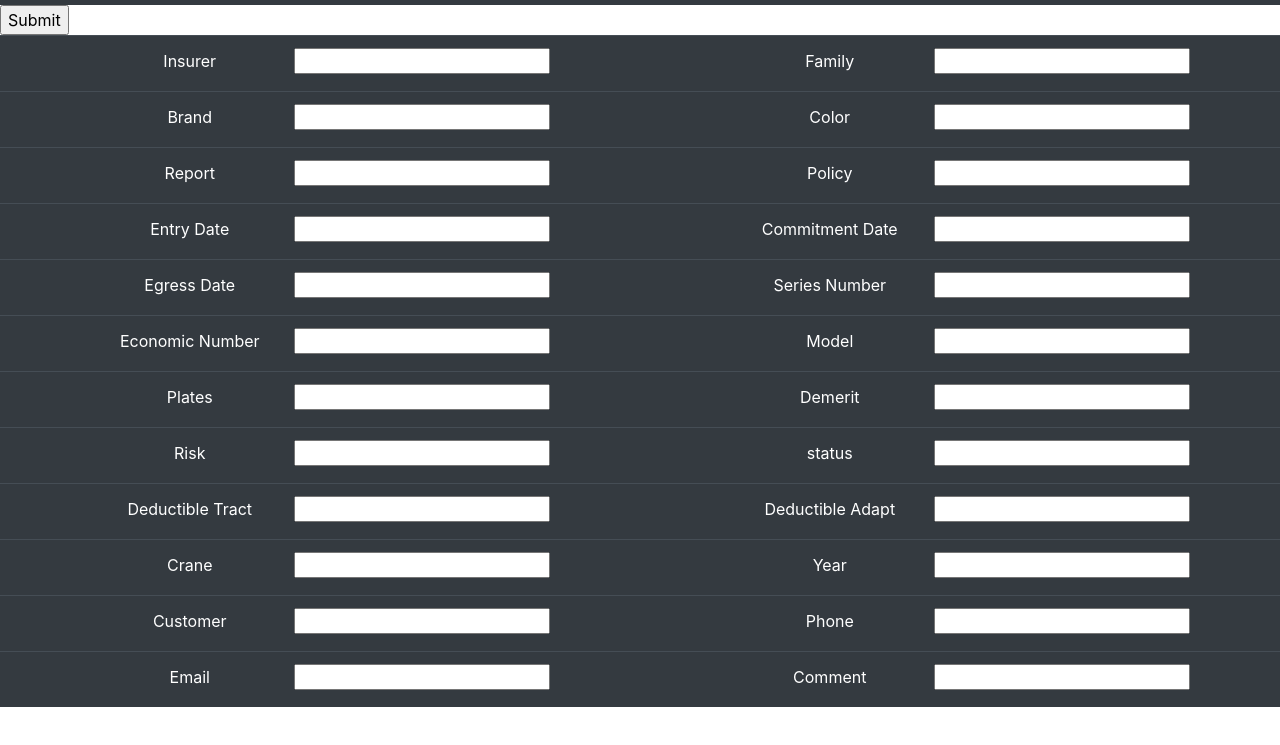
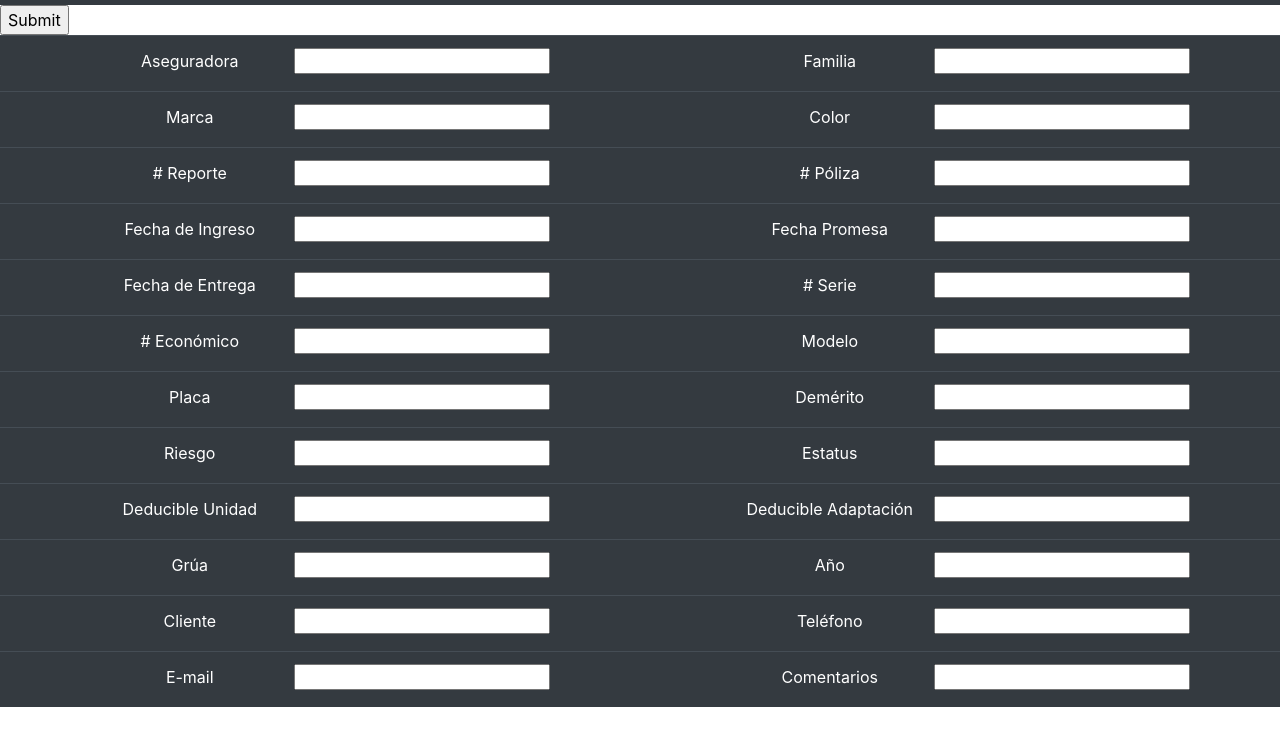
Before and after one commit to is688178/api-workshop-nodejs, a website: page create_cone.html in a window 1280 px wide. Shown: the part 51-796 px from the top of the page. Drawn offline with nearby package versions, Linux system fonts and the light colour scheme.

Commit message:
Create cone user-fields in spanish

```diff
--- a/create_cone.html
+++ b/create_cone.html
@@ -53,17 +53,17 @@ integrity="sha384-ggOyR0iXCbMQv3Xipma34MD+dH/1fQ784/j6cY/iJTQUOhcWr7x9JvoRxT2MZw
     </tbody>-->
     <tr>
         <td>
-            <label>Insurer</label>
+            <label>Aseguradora</label>
             <input type="text" name="insurer" id="insurer">
         </td>
         <td>
-            <label>Family</label>
+            <label>Familia</label>
             <input type="text" name="family" id="family">
         </td>
     </tr>
     <tr>
         <td>
-            <label>Brand</label>
+            <label>Marca</label>
             <input type="text" name="brand" id="brand">
         </td>
         <td>
@@ -73,101 +73,101 @@ integrity="sha384-ggOyR0iXCbMQv3Xipma34MD+dH/1fQ784/j6cY/iJTQUOhcWr7x9JvoRxT2MZw
     </tr>
     <tr>
         <td>
-            <label>Report</label>
+            <label># Reporte</label>
             <input type="text" name="report" id="report">
         </td>
         <td>
-            <label>Policy</label>
+            <label># Póliza</label>
             <input type="text" name="policy" id="policy">
         </td>
     </tr>
     <tr>
         <td>
-            <label>Entry Date</label>
+            <label>Fecha de Ingreso</label>
             <input type="text" name="entrydate" id="entrydate">
         </td>
         <td>
-            <label>Commitment Date</label>
+            <label>Fecha Promesa</label>
             <input type="text" name="commitmentdate" id="commitmentdate">
         </td>
     </tr>
     <tr>
         <td>
-            <label>Egress Date</label>
+            <label>Fecha de Entrega</label>
             <input type="text" name="egressdate" id="egressdate">
         </td>
         <td>
-            <label>Series Number</label>
+            <label># Serie</label>
             <input type="text" name="seriesnumber" id="seriesnumber">
         </td>
     </tr>
     <tr>
         <td>
-            <label>Economic Number</label>
+            <label># Económico</label>
             <input type="text" name="economicnumber" id="economicnumber">
         </td>
         <td>
-            <label>Model</label>
+            <label>Modelo</label>
             <input type="text" name="model" id="model">
         </td>
     </tr>
     <tr>
         <td>
-            <label>Plates</label>
+            <label>Placa</label>
             <input type="text" name="plates" id="plates">
         </td>
         <td>
-            <label>Demerit</label>
+            <label>Demérito</label>
             <input type="number" name="demerit" id="demerit">
         </td>
     </tr>
     <tr>
         <td>
-            <label>Risk</label>
+            <label>Riesgo</label>
             <input type="text" name="risk" id="risk">
         </td>
         <td>
-            <label>status</label>
+            <label>Estatus</label>
             <input type="text" name="status" id="status">
         </td>
     </tr>
     <tr>
         <td>
-            <label>Deductible Tract</label>
+            <label>Deducible Unidad</label>
             <input type="number" name="deductibletract" id="deductibletract">
         </td>
         <td>
-            <label>Deductible Adapt</label>
+            <label>Deducible Adaptación</label>
             <input type="number" name="deductibleadapt" id="deductibleadapt">
         </td>
     </tr>
     <tr>
         <td>
-            <label>Crane</label>
+            <label>Grúa</label>
             <input type="text" name="crane" id="crane">
         </td>
         <td>
-            <label>Year</label>
+            <label>Año</label>
             <input type="number" name="year" id="year">
         </td>
     </tr>
     <tr>
         <td>
-            <label>Customer</label>
+            <label>Cliente</label>
             <input type="text" name="customer" id="customer">
         </td>
         <td>
-            <label>Phone</label>
+            <label>Teléfono</label>
             <input type="text" name="phone" id="phone">
         </td>
     </tr>
     <tr>
         <td>
-            <label>Email</label>
+            <label>E-mail</label>
             <input type="text" name="email" id="email">
         </td>
         <td>
-            <label>Comment</label>
+            <label>Comentarios</label>
             <input type="text" name="comment" id="comment">
         </td>
     </tr>
```
